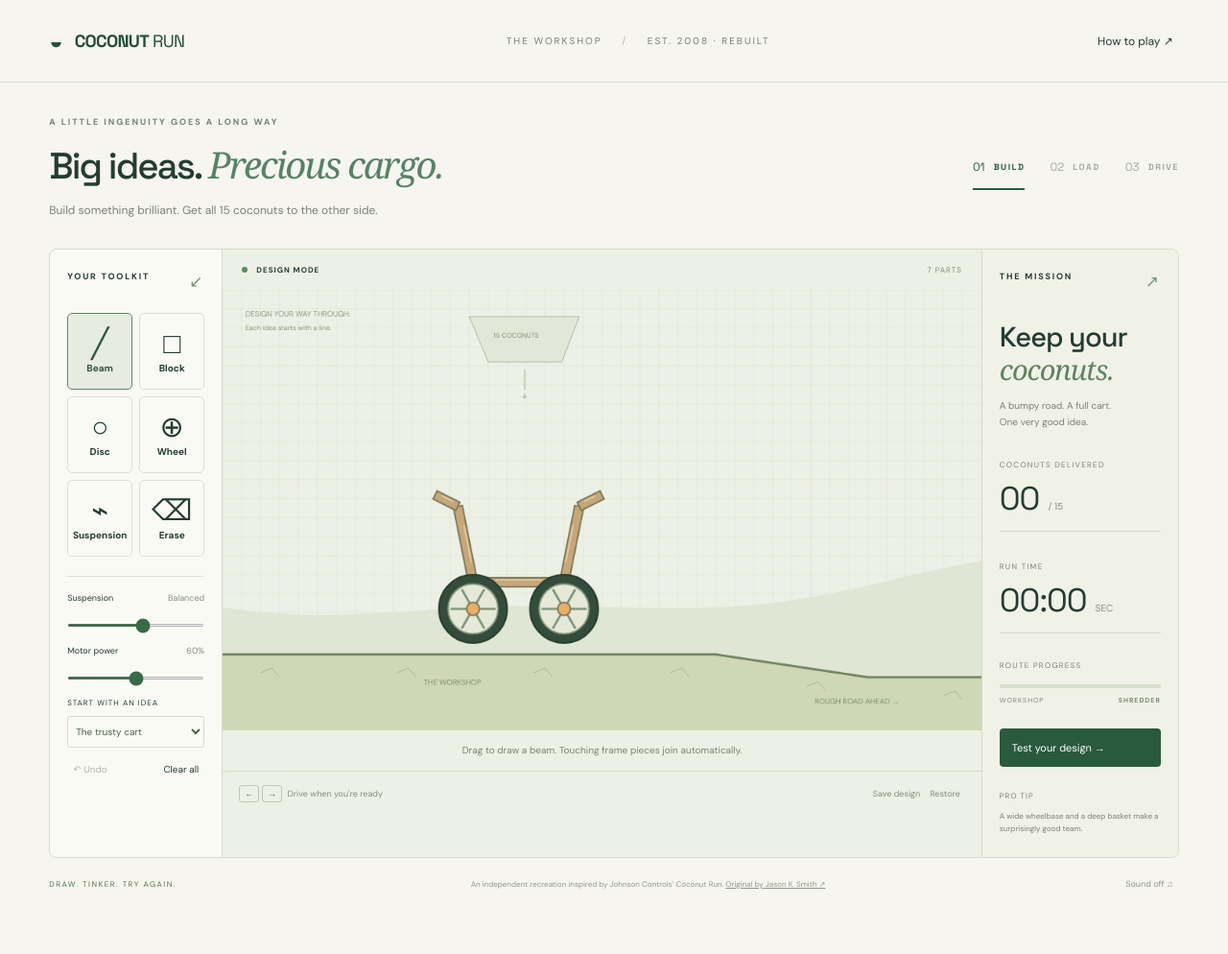
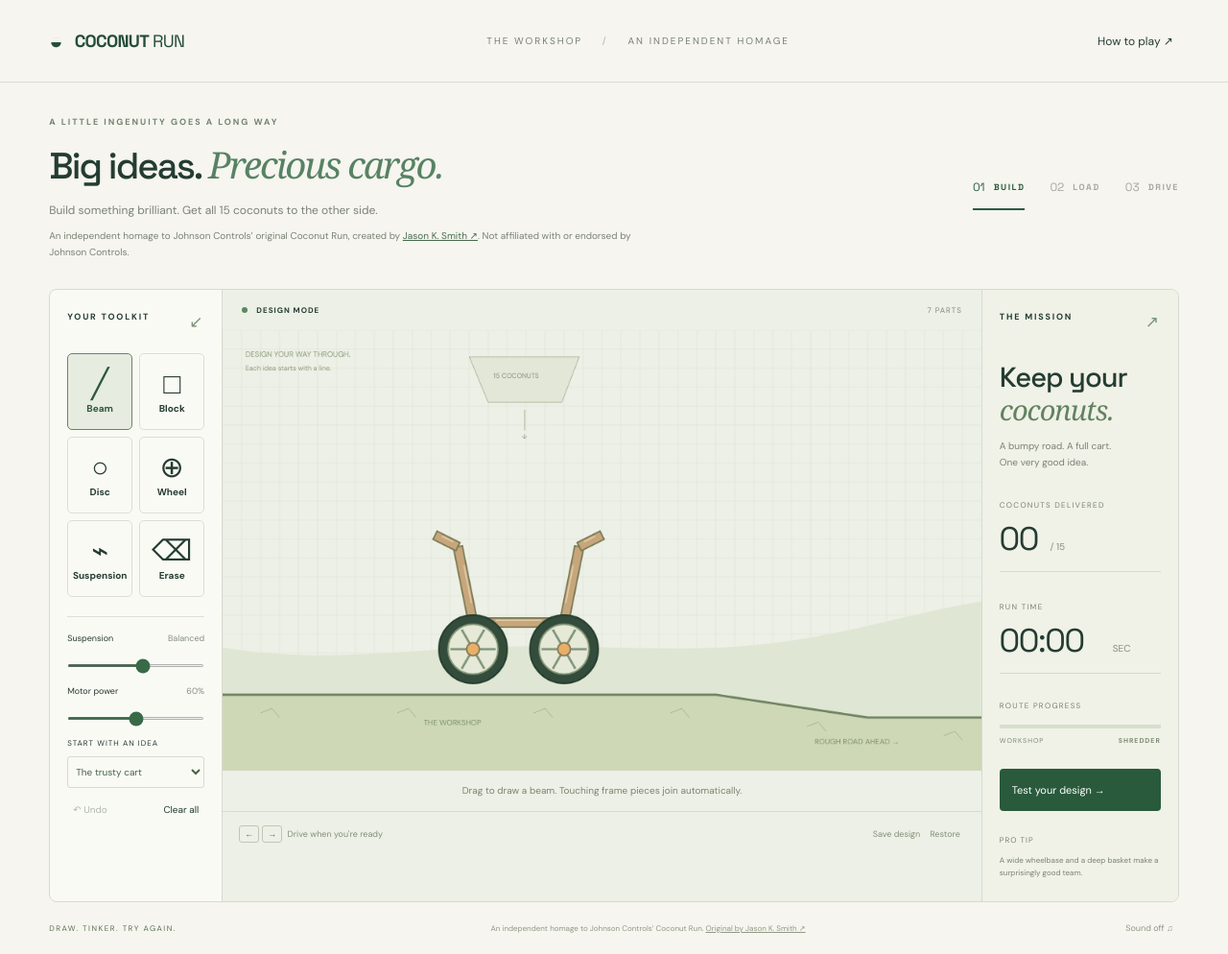
Before and after one commit to davvidbaker/coconut-run, a website built with Vite: page index.html in a window 1280 px wide. Shown: the whole page at 96% size. Before the commit the page ends 948 px from the top, so only its background shows below. Built offline with nearby package versions, Linux system fonts and the light colour scheme.

Commit message:
Update Site source

```diff
--- a/index.html
+++ b/index.html
@@ -14,7 +14,7 @@
       <header>
         <a class="brand" href="/"
           >◒ <span>COCONUT<span class="light"> RUN</span></span></a
-        ><span class="edition">THE WORKSHOP <i> / </i> EST. 2008 · REBUILT</span
+        ><span class="edition">THE WORKSHOP <i> / </i> AN INDEPENDENT HOMAGE</span
         ><button id="help">How to play ↗</button>
       </header>
       <main>
@@ -24,6 +24,11 @@
             <h1>Big ideas. <em>Precious cargo.</em></h1>
             <p>
               Build something brilliant. Get all 15 coconuts to the other side.
+            </p>
+            <p class="homage">
+              An independent homage to Johnson Controls’ original Coconut Run,
+              created by <a href="https://colordodge.com/coconut-run" target="_blank" rel="noreferrer">Jason K. Smith ↗</a>.
+              Not affiliated with or endorsed by Johnson Controls.
             </p>
           </div>
           <div class="steps">
@@ -152,8 +157,7 @@
         <footer>
           <span>DRAW. TINKER. TRY AGAIN.</span
           ><span
-            >An independent recreation inspired by Johnson Controls’ Coconut
-            Run.
+            >An independent homage to Johnson Controls’ Coconut Run.
             <a
               href="https://colordodge.com/coconut-run"
               target="_blank"
--- a/src/main.js
+++ b/src/main.js
@@ -227,6 +227,7 @@ $("start").onclick = () => {
   } else if (mode === "load") {
     sim.load();
     mode = "drive";
+    canvas.focus({ preventScroll: true });
     notice(
       "Hold → / D to drive. Ease off over bumps. Deliver your coconuts to the shredder.",
     );
@@ -290,6 +291,9 @@ $("sound").onclick = () => {
 window.addEventListener("keydown", (e) => {
   if (["INPUT", "SELECT"].includes(e.target.tagName) || $("instructions").open)
     return;
+  // Arrow keys belong to the game, including up/down, which otherwise scroll
+  // the page while the player is driving. Form controls retain native editing.
+  if (e.key.startsWith("Arrow")) e.preventDefault();
   if (["ArrowLeft", "ArrowRight", "a", "d", "A", "D"].includes(e.key)) {
     e.preventDefault();
     keys.add(e.key.toLowerCase());
--- a/src/style.css
+++ b/src/style.css
@@ -318,7 +318,13 @@ canvas {
 .stat strong {
   font: 400 34px "Space Grotesk";
   letter-spacing: -1px;
+  font-variant-numeric: tabular-nums;
 }
+.homage { max-width: 620px; margin-top: 8px; font-size: 10px; }
+.homage a { color: #466b4b; }
+#timer { min-width: 5ch; }
+#cargo { min-width: 2ch; }
+#start { min-height: 44px; }
 .stat span {
   font-size: 10px;
   color: #83917a;
```
